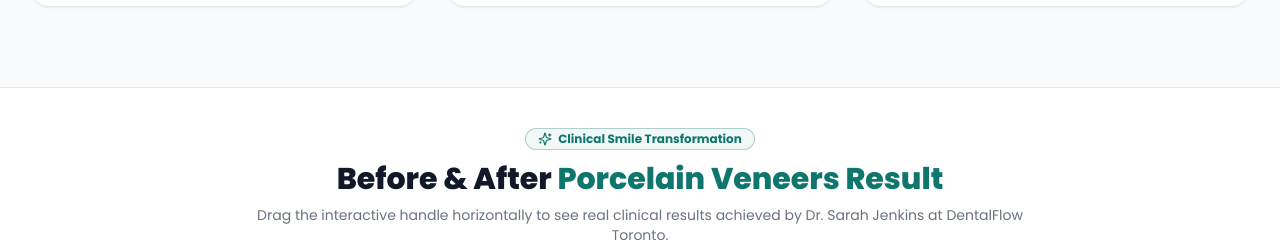
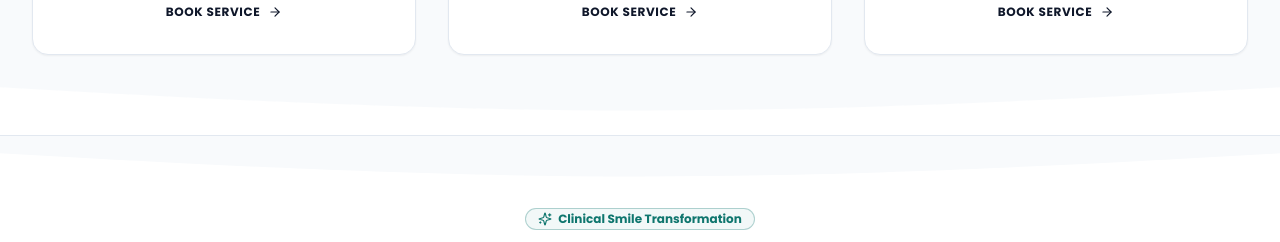
Before and after one commit to Taha-Siraj/dentalflow, a Next.js app in the folder frontend/: page / in a window 1280 px wide. Shown: the part 2212-2454 px from the top of the page. Built offline with nearby package versions, Linux system fonts and the light colour scheme; no server answers.

Commit message:
feat: add smooth organic SVG wave section dividers matching Zia Dental Care aesthetic

```diff
--- a/frontend/components/hero.jsx
+++ b/frontend/components/hero.jsx
@@ -3,6 +3,7 @@
 import React, { useEffect, useRef, useState } from "react";
 import { ArrowRight, ShieldCheck, Calendar, MapPin, CheckCircle2, Play, Pause } from "lucide-react";
 import { motion } from "framer-motion";
+import { SectionWaveBottom } from "@/components/ui/section-wave";
 
 export function Hero({ onOpenBooking }) {
   const videoRef = useRef(null);
@@ -54,7 +55,7 @@ export function Hero({ onOpenBooking }) {
   };
 
   return (
-    <section className="relative min-h-[700px] sm:min-h-[780px] pt-36 sm:pt-40 pb-24 border-b border-slate-200 overflow-hidden flex items-center justify-center bg-slate-950">
+    <section className="relative min-h-[700px] sm:min-h-[780px] pt-36 sm:pt-40 pb-28 sm:pb-36 border-b border-slate-200 overflow-hidden flex items-center justify-center bg-slate-950">
 
       {/* FULL-BLEED LOCAL HD DENTAL CLINIC BACKGROUND VIDEO */}
       <video
@@ -68,7 +69,7 @@ export function Hero({ onOpenBooking }) {
         <source src="/hero-video.mp4" type="video/mp4" />
       </video>
 
-      {/* EXECUTIVE DARK SLATE & SOFT BLUR OVERLAY (Zero Neon, Matte Legibility) */}
+      {/* EXECUTIVE DARK SLATE & SOFT BLUR OVERLAY */}
       <div className="absolute inset-0 bg-slate-950/65 backdrop-blur-[1.5px] z-10 pointer-events-none" />
 
       {/* FOREGROUND CENTERED HERO CONTENT */}
@@ -79,7 +80,7 @@ export function Hero({ onOpenBooking }) {
           animate="visible"
           className="max-w-4xl space-y-8 text-center flex flex-col items-center justify-center"
         >
-          {/* Space Mono Eyebrow Badge (Matte Executive Styling, Zero Neon) */}
+          {/* Space Mono Eyebrow Badge */}
           <motion.div variants={itemVariants} className="inline-flex items-center space-x-2 bg-slate-900/90 border border-slate-700/60 px-4 py-1.5 rounded-full backdrop-blur-md shadow-md">
             <ShieldCheck className="h-4 w-4 text-teal-400" />
             <span className="font-mono text-xs font-bold uppercase tracking-widest text-slate-200">
@@ -171,6 +172,9 @@ export function Hero({ onOpenBooking }) {
         </motion.div>
       </div>
 
+      {/* CURVED WAVE TRANSITION AT BOTTOM OF HERO */}
+      <SectionWaveBottom fill="#F8FAFC" className="absolute bottom-0 left-0 right-0 z-30" />
+
     </section>
   );
 }
--- a/frontend/components/services.jsx
+++ b/frontend/components/services.jsx
@@ -3,6 +3,7 @@
 import React from "react";
 import { ArrowRight, Sparkles, Smile, Shield, Cpu, HeartPulse, Stethoscope } from "lucide-react";
 import { motion } from "framer-motion";
+import { SectionWaveBottom } from "@/components/ui/section-wave";
 
 export function Services({ onOpenBooking }) {
   const servicesList = [
@@ -45,7 +46,7 @@ export function Services({ onOpenBooking }) {
   ];
 
   return (
-    <section id="services" className="bg-slate-50 py-20 border-b border-slate-200">
+    <section id="services" className="relative bg-slate-50 py-20 border-b border-slate-200 overflow-hidden">
       <div className="mx-auto max-w-7xl px-4 sm:px-6 lg:px-8">
 
         {/* Section Header */}
@@ -119,6 +120,8 @@ export function Services({ onOpenBooking }) {
         </div>
 
       </div>
+
+      <SectionWaveBottom fill="#FFFFFF" className="absolute bottom-0 left-0 right-0 z-10" />
     </section>
   );
 }
--- a/frontend/components/smile-transformations.jsx
+++ b/frontend/components/smile-transformations.jsx
@@ -4,6 +4,7 @@ import React, { useState, useRef, useCallback } from "react";
 import { Sparkles, Calendar, ArrowRight, CheckCircle2, ChevronLeft, ChevronRight, SlidersHorizontal } from "lucide-react";
 import { Button } from "@/components/ui/button";
 import { Badge } from "@/components/ui/badge";
+import { SectionWaveTop, SectionWaveBottom } from "@/components/ui/section-wave";
 
 export function SmileTransformations({ onOpenBooking }) {
   const [sliderPosition, setSliderPosition] = useState(50);
@@ -39,8 +40,10 @@ export function SmileTransformations({ onOpenBooking }) {
   const fallbackAfter = "https://images.unsplash.com/photo-1606811841689-23dfddce3e95?auto=format&fit=crop&w=800&q=80";
 
   return (
-    <section id="transformations" className="bg-white py-10 border-b border-[#E5E7EB] overflow-x-hidden">
-      <div className="mx-auto max-w-7xl px-4 sm:px-6 lg:px-8">
+    <section id="transformations" className="relative bg-white py-12 border-b border-[#E5E7EB] overflow-hidden">
+      <SectionWaveTop fill="#F8FAFC" className="absolute top-0 left-0 right-0 z-10" />
+
+      <div className="mx-auto max-w-7xl px-4 sm:px-6 lg:px-8 relative z-20 py-6">
         {/* Section Header */}
         <div className="text-center max-w-3xl mx-auto space-y-2 mb-8">
           <Badge variant="outline" className="border-[#0F766E]/30 text-[#0F766E] bg-[#0F766E]/5 px-3 py-0.5 font-bold text-xs rounded-full inline-flex items-center gap-1.5">
@@ -206,6 +209,8 @@ export function SmileTransformations({ onOpenBooking }) {
           </div>
         </div>
       </div>
+
+      <SectionWaveBottom fill="#F8FAFC" className="absolute bottom-0 left-0 right-0 z-10" />
     </section>
   );
 }
--- /dev/null
+++ b/frontend/components/ui/section-wave.jsx
@@ -0,0 +1,37 @@
+"use client";
+
+import React from "react";
+
+export function SectionWaveTop({ fill = "#FFFFFF", className = "" }) {
+  return (
+    <div className={`w-full overflow-hidden leading-none select-none pointer-events-none -mb-[1px] ${className}`}>
+      <svg
+        className="relative block w-full h-[25px] sm:h-[45px] md:h-[65px]"
+        viewBox="0 0 1440 120"
+        preserveAspectRatio="none"
+      >
+        <path
+          d="M0,32L120,42.7C240,53,480,75,720,74.7C960,75,1200,53,1320,42.7L1440,32L1440,0L1320,0C1200,0,960,0,720,0C480,0,240,0,120,0L0,0Z"
+          fill={fill}
+        ></path>
+      </svg>
+    </div>
+  );
+}
+
+export function SectionWaveBottom({ fill = "#FFFFFF", className = "" }) {
+  return (
+    <div className={`w-full overflow-hidden leading-none select-none pointer-events-none -mt-[1px] ${className}`}>
+      <svg
+        className="relative block w-full h-[25px] sm:h-[45px] md:h-[65px]"
+        viewBox="0 0 1440 120"
+        preserveAspectRatio="none"
+      >
+        <path
+          d="M0,32L120,42.7C240,53,480,75,720,74.7C960,75,1200,53,1320,42.7L1440,32L1440,120L1320,120C1200,120,960,120,720,120C480,120,240,120,120,120L0,120Z"
+          fill={fill}
+        ></path>
+      </svg>
+    </div>
+  );
+}
```
